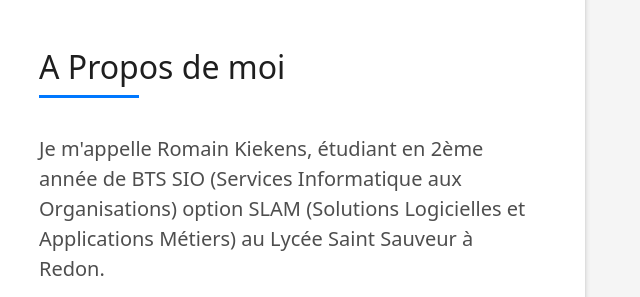
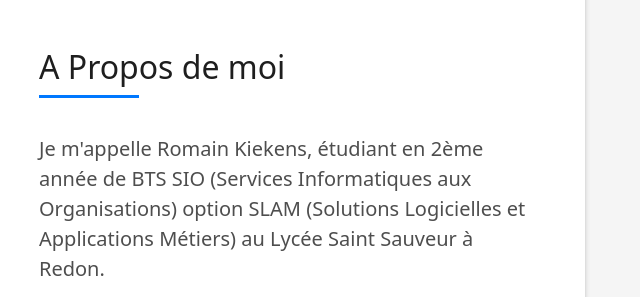
Before and after one commit to Mast3rSushi/Portefolio, a plain HTML site: page DevFolio/index.html in a window 1280 px wide. Shown: the part 880-1177 px from the top of the page, 613-1253 px from the left. Drawn offline with Linux system fonts and the light colour scheme.

Commit message:
Update index.html

```diff
--- a/DevFolio/index.html
+++ b/DevFolio/index.html
@@ -112,7 +112,7 @@
                       </h5>
                     </div>
                     <p class="lead">
-                      Je m'appelle Romain Kiekens, étudiant en 2ème année de BTS SIO (Services Informatique aux
+                      Je m'appelle Romain Kiekens, étudiant en 2ème année de BTS SIO (Services Informatiques aux
                       Organisations) option SLAM (Solutions Logicielles et Applications Métiers) au Lycée Saint Sauveur
                       à Redon.
                     </p>
```
